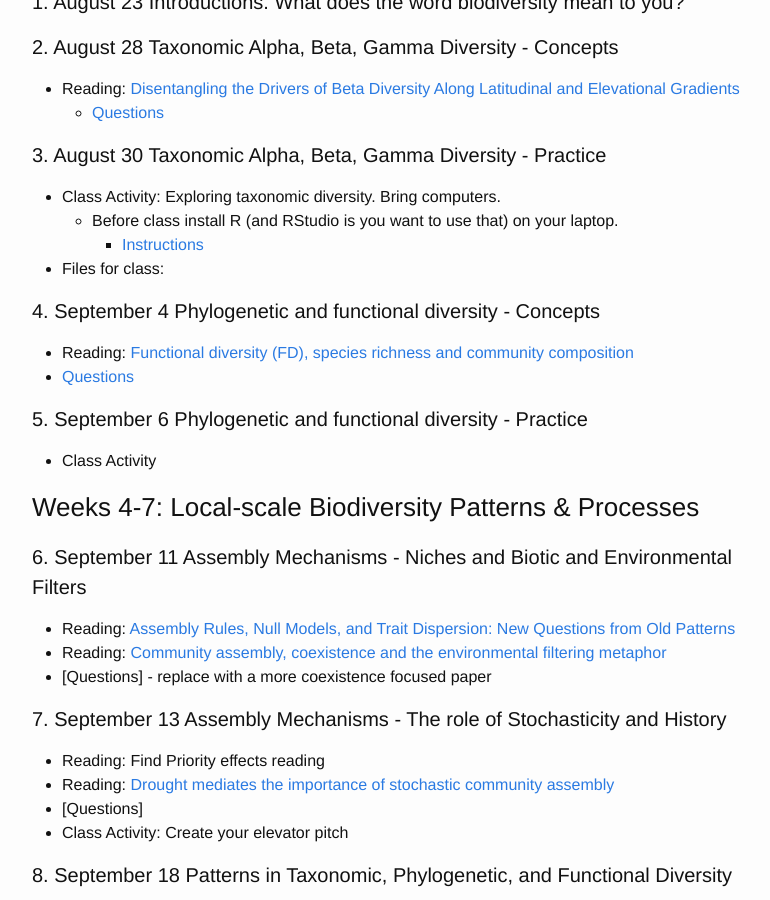
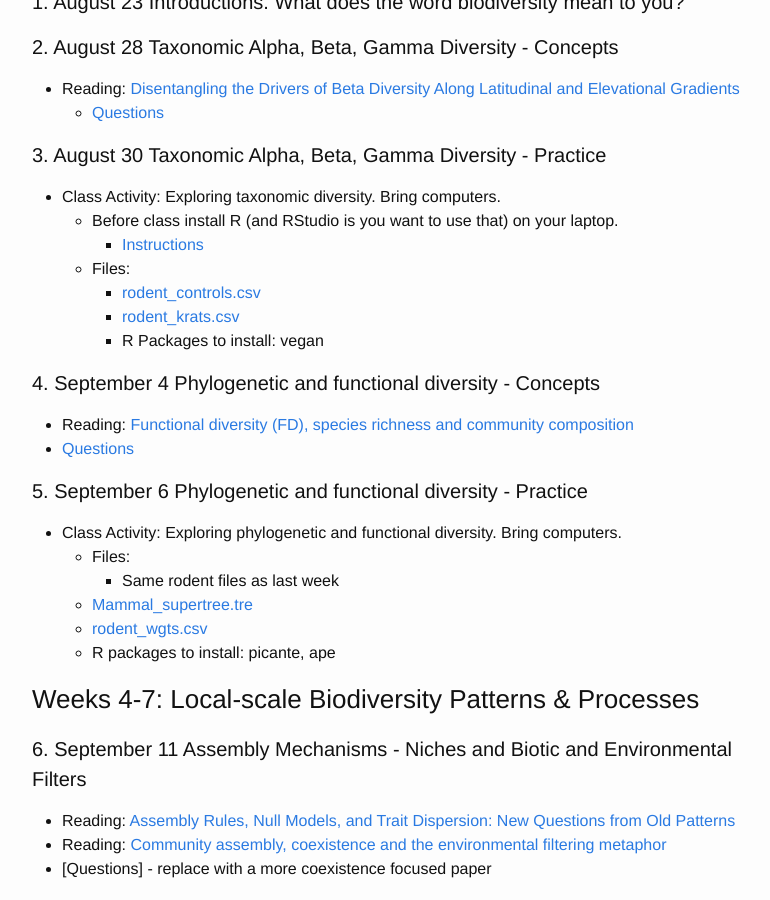
Before and after one commit to skmorgane/biodiversity-course, a Jekyll site: the page built from schedule.md, in a window 1280 px wide and 900 px high, scrolled down 437 px. Shown: the whole window, without its empty margins (238-1008 px from the left). Built offline with Jekyll 4.4.1, drawn with Linux system fonts in a browser that asks for light colours.

Commit message:
Add diversity files and info

```diff
--- a/schedule.md
+++ b/schedule.md
@@ -19,14 +19,22 @@ IMPORTANT: if Date is followed by 2 asterisks then readings are not yet finalize
 * Class Activity: Exploring taxonomic diversity. Bring computers.
     * Before class install R (and RStudio is you want to use that) on your laptop.
         * [Instructions]({{ site.baseurl }}/exercises/R_info/R_info)
-* Files for class:
+	* Files:
+	    * [rodent_controls.csv]({{ site.baseurl }}/exercises/AlphaBetaGamma/rodent_controls.csv)
+	    * [rodent_krats.csv]({{ site.baseurl }}/exercises/AlphaBetaGamma/rodent_krats.csv)
+        * R Packages to install: vegan
 
 #### 4. September 4 Phylogenetic and functional diversity - Concepts
 * Reading: [Functional diversity (FD), species richness and community composition](https://doi.org/10.1046/j.1461-0248.2002.00339.x)
 * [Questions]({{ site.baseurl }}/questions/PD_FD)
 
 #### 5. September 6 Phylogenetic and functional diversity - Practice
-* Class Activity
+* Class Activity: Exploring phylogenetic and functional diversity. Bring computers.
+    * Files:
+        * Same rodent files as last week
+	* [Mammal_supertree.tre]({{ site.baseurl }}/exercises/AlphaBetaGamma/Mammal_supertree_2007.tre)
+	* [rodent_wgts.csv]({{ site.baseurl }}/exercises/AlphaBetaGamma/rodent_wgts.csv)
+	* R packages to install: picante, ape
 
 ### Weeks 4-7: Local-scale Biodiversity Patterns & Processes
 
```
